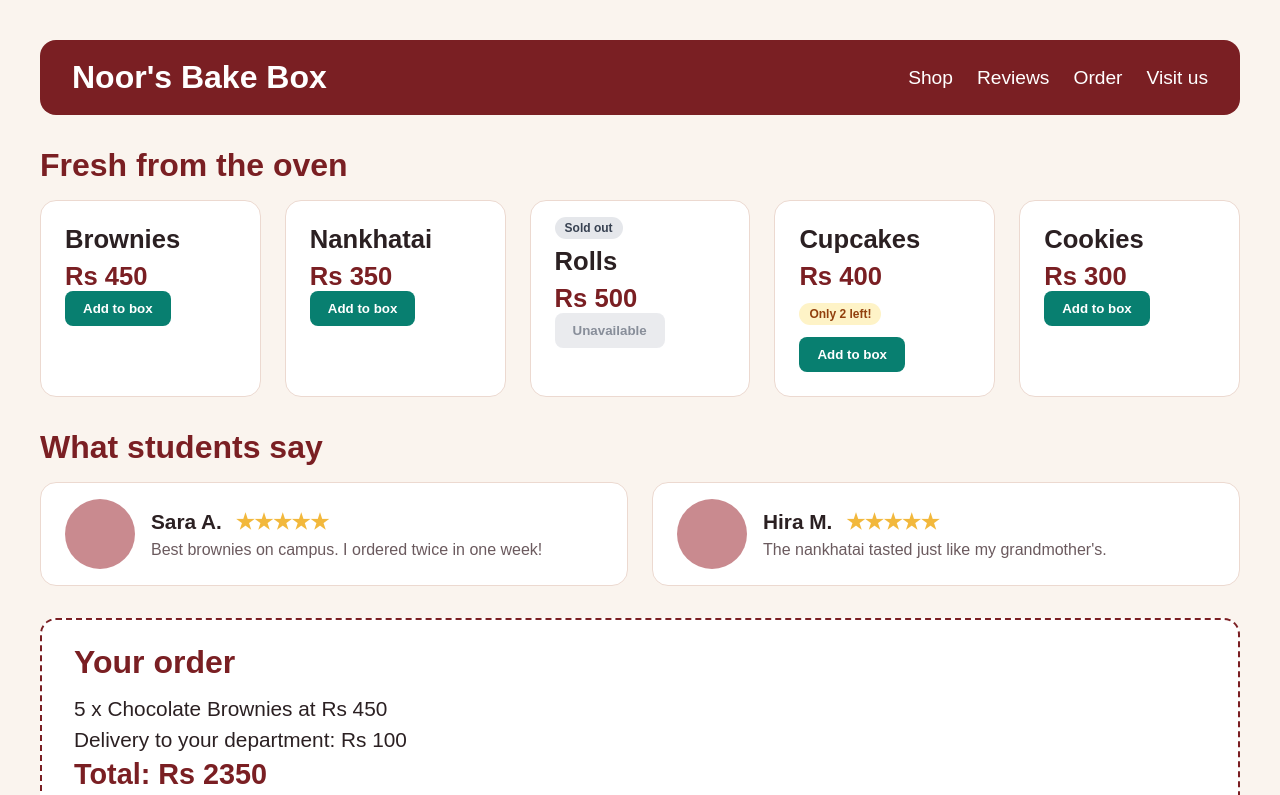
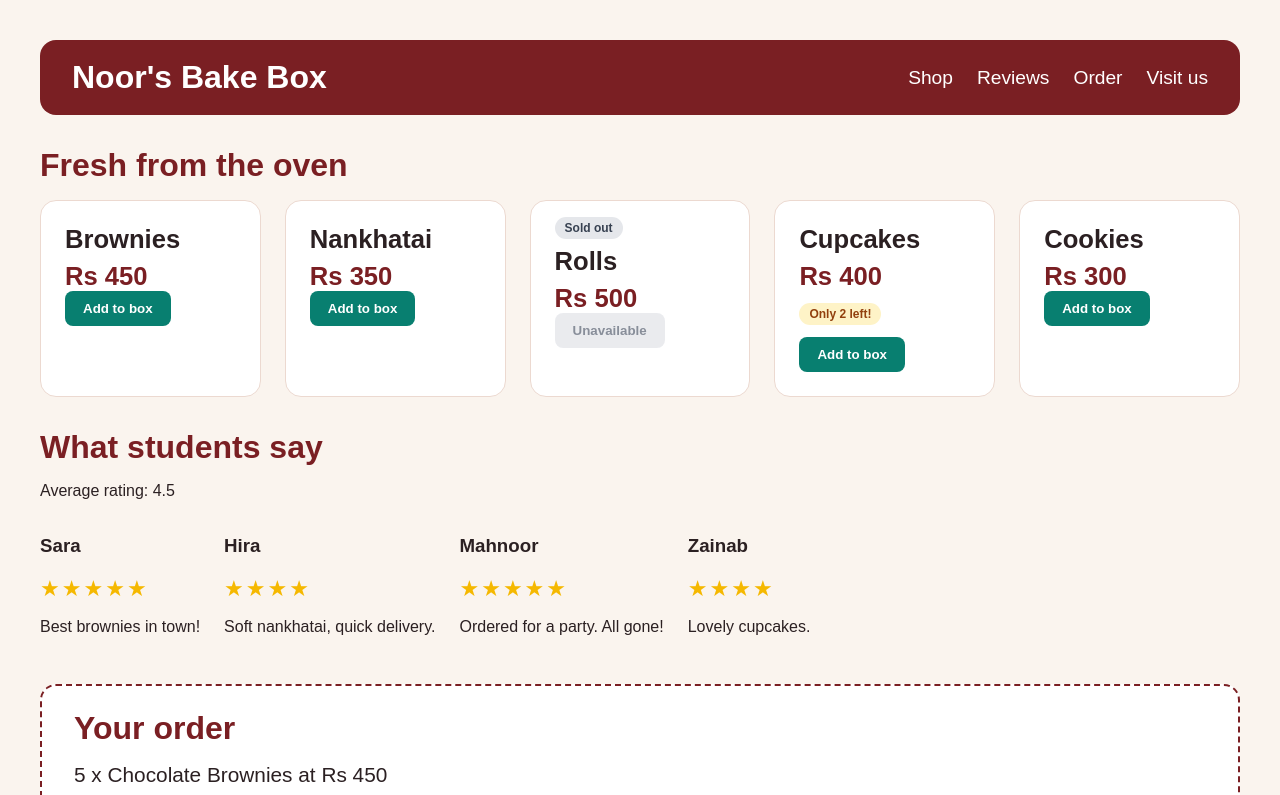
Before and after one commit to Maryam-nasir-projects/Bake-Box, a React (Vite) app: page / in a window 1280 px wide. Shown: the top 795 px of the page. Built offline with nearby package versions, Linux system fonts and the light colour scheme.

Commit message:
Show reviews with map

```diff
--- a/src/components/reviews/ReviewCard.jsx
+++ b/src/components/reviews/ReviewCard.jsx
@@ -1,15 +1,10 @@
 
-import Avatar from './Avatar'
-import Rating from './Rating'
-
-function ReviewCard({ name, comment }) {
+function ReviewCard({ name, rating, comment }) {
   return (
-    <div className="review">
-      <Avatar />
-      <div className="review-body">
-        <h4>{name} <Rating /></h4>
-        <p>{comment}</p>
-      </div>
+    <div className="review-card">
+      <h3>{name}</h3>
+      <p className="stars">{"★".repeat(rating)}</p>
+      <p>{comment}</p>
     </div>
   )
 }
--- a/src/components/reviews/ReviewSection.jsx
+++ b/src/components/reviews/ReviewSection.jsx
@@ -1,21 +1,40 @@
 
 import ReviewCard from './ReviewCard'
+import { reviews } from '../../data/reviews'
 
 function ReviewSection() {
+  let total = 0
+
+  for (let i = 0; i < reviews.length; i++) {
+    total += reviews[i].rating
+  }
+
+  const average = reviews.length > 0
+    ? (total / reviews.length).toFixed(1)
+    : 0
+
   return (
     <section className="reviews-section">
       <h2>What students say</h2>
-      <div className="reviews">
-        <ReviewCard
-          name="Sara A."
-          comment="Best brownies on campus. I ordered twice in one week!"
-        />
 
-        <ReviewCard
-          name="Hira M."
-          comment="The nankhatai tasted just like my grandmother's."
-        />
-      </div>
+      {reviews.length > 0 ? (
+        <>
+          <p>Average rating: {average}</p>
+
+          <div className="reviews">
+            {reviews.map((review) => (
+              <ReviewCard
+                key={review.id}
+                name={review.name}
+                rating={review.rating}
+                comment={review.comment}
+              />
+            ))}
+          </div>
+        </>
+      ) : (
+        <p>No reviews yet. Be the first!</p>
+      )}
     </section>
   )
 }
--- /dev/null
+++ b/src/data/reviews.js
@@ -0,0 +1,7 @@
+
+export const reviews = [
+  { id: 1, name: "Sara", rating: 5, comment: "Best brownies in town!" },
+  { id: 2, name: "Hira", rating: 4, comment: "Soft nankhatai, quick delivery." },
+  { id: 3, name: "Mahnoor", rating: 5, comment: "Ordered for a party. All gone!" },
+  { id: 4, name: "Zainab", rating: 4, comment: "Lovely cupcakes." },
+];
--- a/src/index.css
+++ b/src/index.css
@@ -210,3 +210,9 @@ h2 {
   cursor: not-allowed;
   opacity: 0.8;
 }
+.stars {
+  color: #f5b800;
+  font-size: 22px;
+  letter-spacing: 2px;
+  margin: 6px 0;
+}
```
